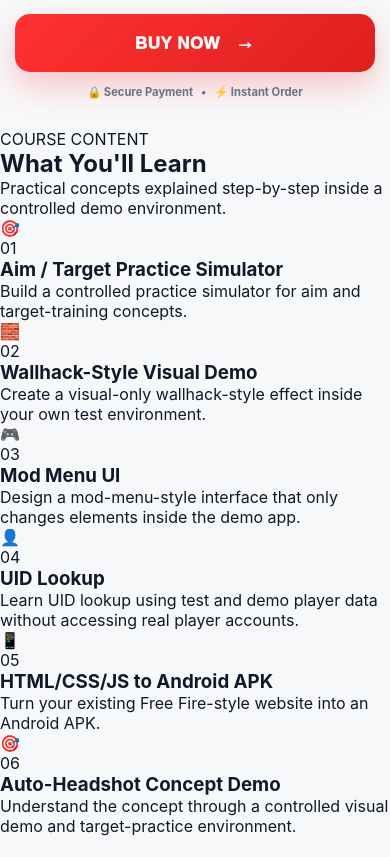
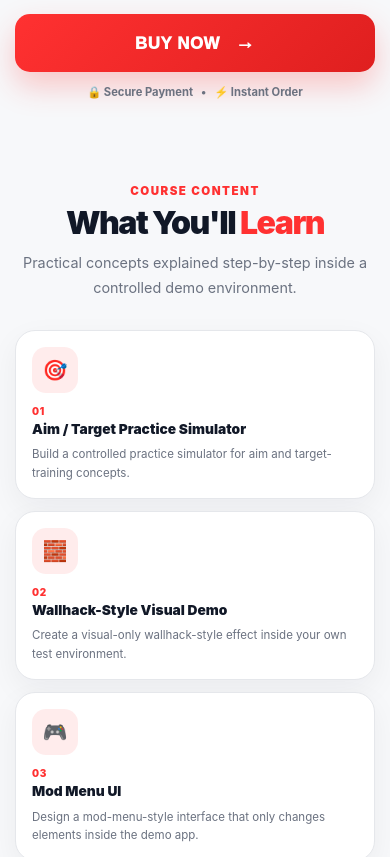
Before and after one commit to officiallwebsite/ff.pannel.method, a plain HTML site: page index.html in a window 390 px wide. Shown: the part 660-1517 px from the top of the page. Drawn offline with Linux system fonts and the light colour scheme.

Commit message:
Update style.css

```diff
--- a/style.css
+++ b/style.css
@@ -1050,3 +1050,187 @@ html.dark .review-card{
   }
 
 }
+/* =========================
+   WHAT YOU'LL LEARN
+========================= */
+
+.learn-section{
+  padding:70px 20px 30px;
+}
+
+.section-heading{
+  text-align:center;
+  max-width:700px;
+  margin:0 auto 30px;
+}
+
+.section-kicker{
+  color:var(--accent);
+  font-size:.72rem;
+  font-weight:1000;
+  letter-spacing:1.5px;
+}
+
+.section-heading h2{
+  margin-top:8px;
+  font-size:clamp(2rem,4vw,3.2rem);
+  line-height:1;
+  font-weight:1000;
+  letter-spacing:-1.5px;
+}
+
+.section-heading h2 span{
+  color:var(--accent);
+}
+
+.section-heading p{
+  margin-top:12px;
+  color:var(--muted);
+  font-size:.9rem;
+  line-height:1.7;
+}
+
+.learn-grid{
+  width:min(1100px,100%);
+  margin:auto;
+
+  display:grid;
+  grid-template-columns:repeat(3,1fr);
+  gap:18px;
+}
+
+.learn-card{
+  display:flex;
+  align-items:flex-start;
+  gap:15px;
+
+  padding:22px;
+
+  background:var(--card-bg);
+
+  border:1px solid var(--border);
+  border-radius:20px;
+
+  box-shadow:
+    0 10px 30px rgba(15,23,42,.05);
+
+  transition:
+    transform .22s ease,
+    box-shadow .22s ease,
+    border-color .22s ease;
+}
+
+html.dark .learn-card{
+  box-shadow:
+    0 12px 35px rgba(0,0,0,.18);
+}
+
+.learn-card:hover{
+  transform:translateY(-5px);
+
+  border-color:
+    rgba(255,49,49,.25);
+
+  box-shadow:
+    0 18px 40px rgba(15,23,42,.09);
+}
+
+.learn-icon{
+  width:46px;
+  height:46px;
+
+  flex:0 0 46px;
+
+  display:flex;
+  align-items:center;
+  justify-content:center;
+
+  border-radius:14px;
+
+  background:
+    rgba(255,49,49,.09);
+
+  font-size:1.25rem;
+}
+
+.learn-number{
+  display:block;
+
+  color:var(--accent);
+
+  font-size:.62rem;
+  font-weight:1000;
+
+  letter-spacing:.8px;
+
+  margin-bottom:4px;
+}
+
+.learn-card h3{
+  font-size:1rem;
+  font-weight:1000;
+
+  line-height:1.25;
+}
+
+.learn-card p{
+  margin-top:7px;
+
+  color:var(--muted);
+
+  font-size:.78rem;
+
+  line-height:1.6;
+}
+
+
+/* =========================
+   MOBILE
+========================= */
+
+@media(max-width:900px){
+
+  .learn-grid{
+    grid-template-columns:repeat(2,1fr);
+  }
+
+}
+
+@media(max-width:600px){
+
+  .learn-section{
+    padding:
+      50px 15px 25px;
+  }
+
+  .learn-grid{
+    grid-template-columns:1fr 1fr;
+    gap:12px;
+  }
+
+  .learn-card{
+    display:block;
+    padding:16px;
+  }
+
+  .learn-icon{
+    margin-bottom:12px;
+  }
+
+  .learn-card h3{
+    font-size:.86rem;
+  }
+
+  .learn-card p{
+    font-size:.72rem;
+  }
+
+}
+
+@media(max-width:420px){
+
+  .learn-grid{
+    grid-template-columns:1fr;
+  }
+
+}
```
